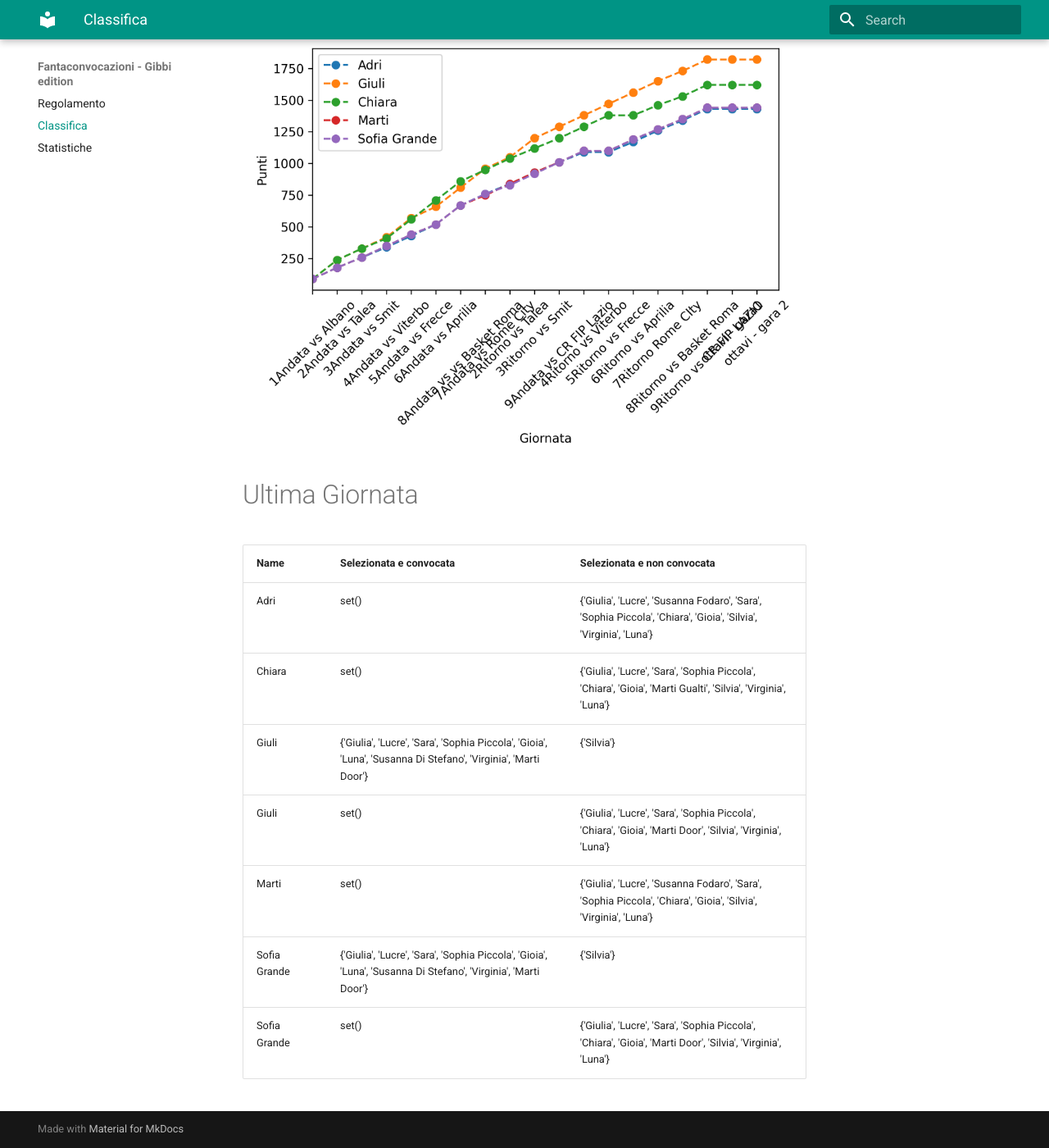
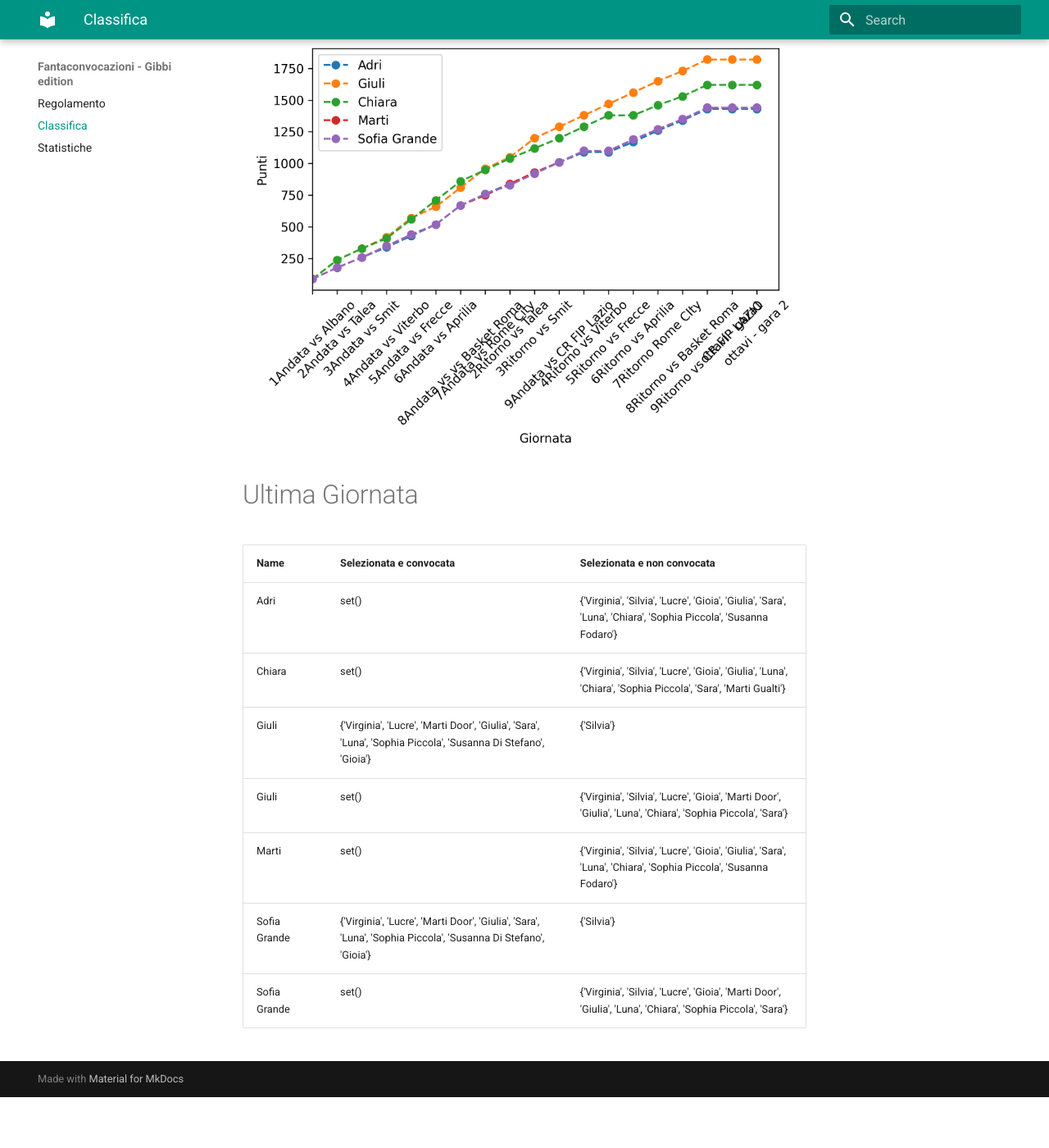
Before and after one commit to martinig94/fantagibbi, an MkDocs documentation site: the page built from docs/Classifica.md, in a window 1280 px wide and 1400 px high, scrolled down 565 px. Shown: the whole window at 82% size. Built offline with MkDocs 1.6.1 and Material for MkDocs 9.7.7, drawn with Linux system fonts in a browser that asks for light colours; after the commit the page ends 1903 px from its top, so only the background shows below that.

Commit message:
Auto-update from main.py

```diff
--- a/docs/Classifica.md
+++ b/docs/Classifica.md
@@ -18,11 +18,11 @@
 <!-- START_TABLE CORRECT -->
 | Name         | Selezionata e convocata                                                                                        | Selezionata e non convocata                                                                                      |
 |:-------------|:---------------------------------------------------------------------------------------------------------------|:-----------------------------------------------------------------------------------------------------------------|
-| Adri         | set()                                                                                                          | {'Giulia', 'Lucre', 'Susanna Fodaro', 'Sara', 'Sophia Piccola', 'Chiara', 'Gioia', 'Silvia', 'Virginia', 'Luna'} |
-| Chiara       | set()                                                                                                          | {'Giulia', 'Lucre', 'Sara', 'Sophia Piccola', 'Chiara', 'Gioia', 'Marti Gualti', 'Silvia', 'Virginia', 'Luna'}   |
-| Giuli        | {'Giulia', 'Lucre', 'Sara', 'Sophia Piccola', 'Gioia', 'Luna', 'Susanna Di Stefano', 'Virginia', 'Marti Door'} | {'Silvia'}                                                                                                       |
-| Giuli        | set()                                                                                                          | {'Giulia', 'Lucre', 'Sara', 'Sophia Piccola', 'Chiara', 'Gioia', 'Marti Door', 'Silvia', 'Virginia', 'Luna'}     |
-| Marti        | set()                                                                                                          | {'Giulia', 'Lucre', 'Susanna Fodaro', 'Sara', 'Sophia Piccola', 'Chiara', 'Gioia', 'Silvia', 'Virginia', 'Luna'} |
-| Sofia Grande | {'Giulia', 'Lucre', 'Sara', 'Sophia Piccola', 'Gioia', 'Luna', 'Susanna Di Stefano', 'Virginia', 'Marti Door'} | {'Silvia'}                                                                                                       |
-| Sofia Grande | set()                                                                                                          | {'Giulia', 'Lucre', 'Sara', 'Sophia Piccola', 'Chiara', 'Gioia', 'Marti Door', 'Silvia', 'Virginia', 'Luna'}     |
+| Adri         | set()                                                                                                          | {'Virginia', 'Silvia', 'Lucre', 'Gioia', 'Giulia', 'Sara', 'Luna', 'Chiara', 'Sophia Piccola', 'Susanna Fodaro'} |
+| Chiara       | set()                                                                                                          | {'Virginia', 'Silvia', 'Lucre', 'Gioia', 'Giulia', 'Luna', 'Chiara', 'Sophia Piccola', 'Sara', 'Marti Gualti'}   |
+| Giuli        | {'Virginia', 'Lucre', 'Marti Door', 'Giulia', 'Sara', 'Luna', 'Sophia Piccola', 'Susanna Di Stefano', 'Gioia'} | {'Silvia'}                                                                                                       |
+| Giuli        | set()                                                                                                          | {'Virginia', 'Silvia', 'Lucre', 'Gioia', 'Marti Door', 'Giulia', 'Luna', 'Chiara', 'Sophia Piccola', 'Sara'}     |
+| Marti        | set()                                                                                                          | {'Virginia', 'Silvia', 'Lucre', 'Gioia', 'Giulia', 'Sara', 'Luna', 'Chiara', 'Sophia Piccola', 'Susanna Fodaro'} |
+| Sofia Grande | {'Virginia', 'Lucre', 'Marti Door', 'Giulia', 'Sara', 'Luna', 'Sophia Piccola', 'Susanna Di Stefano', 'Gioia'} | {'Silvia'}                                                                                                       |
+| Sofia Grande | set()                                                                                                          | {'Virginia', 'Silvia', 'Lucre', 'Gioia', 'Marti Door', 'Giulia', 'Luna', 'Chiara', 'Sophia Piccola', 'Sara'}     |
 <!-- END_TABLE CORRECT -->
```
